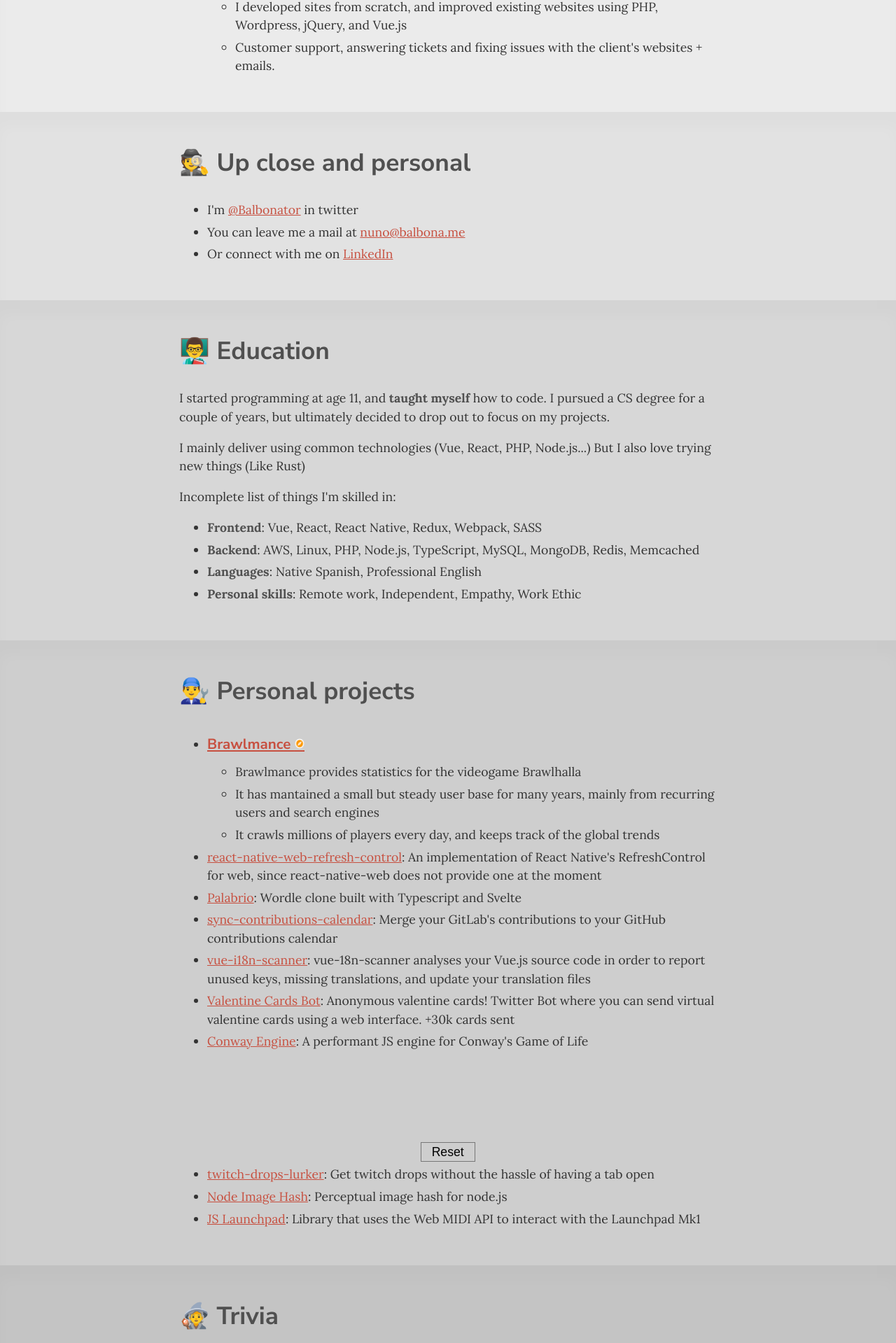
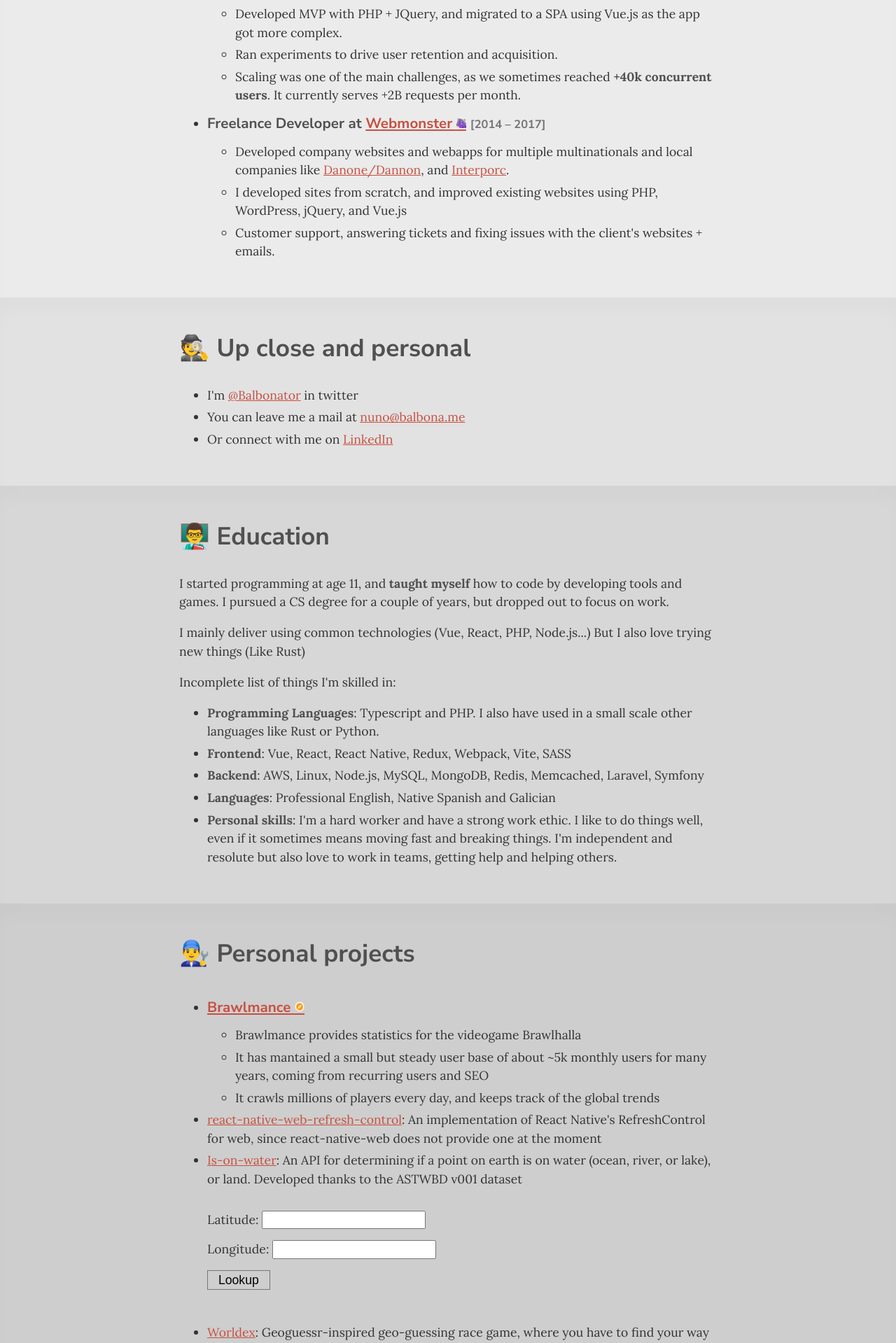
Before and after one commit to NiciusB/balbona.me, a PHP site: page / in a window 1280 px wide. Shown: the part 1560-3479 px from the top of the page at 70% size. Run offline with PHP 8.4, Linux system fonts and the light colour scheme; a map, chart or similar area stays blank.

Commit message:
feat: Add new experience and personal projects

```diff
--- a/src/css/style.css
+++ b/src/css/style.css
@@ -130,3 +130,15 @@ body.supports-js section.loaded>div {
     -o-transition: opacity .5s ease-in-out;
     transition: opacity .5s ease-in-out;
 }
+
+
+#isOnWaterPlayground {
+    margin: 2rem 0;
+    display: flex;
+    flex-wrap: wrap;
+    flex-direction: column;
+    gap: 1rem;
+}
+#isOnWaterResult {
+    white-space: pre-wrap;
+}
--- a/src/index.html
+++ b/src/index.html
@@ -18,6 +18,7 @@
     <link rel="stylesheet" href="./css/style.css" />
     <script src="./js/main.js"></script>
     <script async src="./js/conway-playground.js"></script>
+    <script async src="./js/is-on-water-sdk.js"></script>
   </head>
 
   <body>
@@ -26,7 +27,7 @@
         <div>
           <h1>Hi! I'm Nuno&nbsp;Balbona</h1>
           <h1>
-            Spanish full-stack
+            Full-stack
             <a href="https://github.com/NiciusB"
               >developer
               <span class="link-logo"
@@ -36,7 +37,7 @@
           </h1>
           <h2>
             <a href="#personal">Get&nbsp;in&nbsp;touch</a> or
-            <a href="./resume.pdf">Download&nbsp;resume</a>
+            <a href="./resume.pdf" target="_blank">Download&nbsp;resume <svg xmlns="http://www.w3.org/2000/svg" width="16" height="16" viewBox="0 -256 1850 1850"><path d="M1408 608V288q0-119-84.5-203.5T1120 0H288Q169 0 84.5 84.5T0 288v832q0 119 84.5 203.5T288 1408h704q14 0 23-9t9-23v-64q0-14-9-23t-23-9H288q-66 0-113-47t-47-113V288q0-66 47-113t113-47h832q66 0 113 47t47 113v320q0 14 9 23t23 9h64q14 0 23-9t9-23zm384 864V960q0-26-19-45t-45-19q-26 0-45 19l-176 176-652-652q-10-10-23-10t-23 10L695 553q-10 10-10 23t10 23l652 652-176 176q-19 19-19 45t19 45q19 19 45 19h512q26 0 45-19t19-45z" style="fill:currentColor" transform="matrix(1 0 0 -1 30.373 1426.95)"/></svg></a>
           </h2>
         </div>
       </section>
@@ -46,9 +47,34 @@
           <ul>
             <li>
               <h3>
+                Freelance Developer
+                <span class="year-range">[Sep 2022 - Present]</span>
+              </h3>
+              <ul>
+                <li>
+                  Bootstrapping a SaaS product, currently unreleased
+                </li>
+                <li>
+                  Doing some additional freelance work
+                </li>
+              </ul>
+            </li>
+            <li>
+              <h3>
                 CTO at Widitrade
-                <span class="year-range">[Dec 2021 - Present]</span>
+                <span class="year-range">[Dec 2021 - Sep 2022]</span>
               </h3>
+              <ul>
+                <li>
+                  Led full-stack team of 3 developers: assigning tasks, solving questions and issues, and monthly 1:1s; with a global understanding of the company and it’s needs
+                </li>
+                <li>
+                  Managed hiring processes
+                </li>
+                <li>
+                  Filled various roles depending on the company needs like contributing code, maintaining and deploying infrastructure, code reviewing…
+                </li>
+              </ul>
             </li>
             <li>
               <h3>
@@ -57,13 +83,13 @@
               </h3>
               <ul>
                 <li>
-                  Worked closely with all of the company's teams to maintain
-                  legacy ecommerce platform, which sells millions of euros
-                  monthly
+                  Maintained legacy ecommerce platform, which sells millions of euros monthly, using Symfony
                 </li>
                 <li>
-                  Contributed to the development of new platform, to migrate
-                  away from the aging codebase
+                  Developed a new platform from the ground up using Laravel and Vue.js
+                </li>
+                <li>
+                  Eventually promoted to CTO
                 </li>
               </ul>
             </li>
@@ -123,7 +149,7 @@
                 <a href="https://curiouscat.qa/"
                   >CuriousCat
                   <span class="link-logo"
-                    ><img src="./img/curiouscat_logo.png" /></span
+                    ><img alt="CuriousCat Logo" src="./img/curiouscat_logo.png" /></span
                 ></a>
                 <span class="year-range">[2016 – 2018]</span>
               </h3>
@@ -157,7 +183,7 @@
                 <a href="https://webmonster.io/"
                   >Webmonster
                   <span class="link-logo"
-                    ><img src="./img/webmonster_logo.png" /></span
+                    ><img alt="Webmonster Logo" src="./img/webmonster_logo.png" /></span
                 ></a>
                 <span class="year-range">[2014 – 2017]</span>
               </h3>
@@ -170,7 +196,7 @@
                 </li>
                 <li>
                   I developed sites from scratch, and improved existing websites
-                  using PHP, Wordpress, jQuery, and Vue.js
+                  using PHP, WordPress, jQuery, and Vue.js
                 </li>
                 <li>
                   Customer support, answering tickets and fixing issues with the
@@ -204,9 +230,8 @@
         <div>
           <h1>👨‍🏫 Education</h1>
           <p>
-            I started programming at age 11, and <b>taught myself</b> how to
-            code. I pursued a CS degree for a couple of years, but ultimately
-            decided to drop out to focus on my projects.
+            I started programming at age 11, and <b>taught myself</b> how to code by developing tools and games.
+            I pursued a CS degree for a couple of years, but dropped out to focus on work.
           </p>
           <p>
             I mainly deliver using common technologies (Vue, React, PHP,
@@ -215,16 +240,18 @@
           <p>Incomplete list of things I'm skilled in:</p>
           <ul>
             <li>
-              <b>Frontend</b>: Vue, React, React Native, Redux, Webpack, SASS
+              <b>Programming Languages</b>: Typescript and PHP. I also have used in a small scale other languages like Rust or Python.
             </li>
             <li>
-              <b>Backend</b>: AWS, Linux, PHP, Node.js, TypeScript, MySQL,
-              MongoDB, Redis, Memcached
+              <b>Frontend</b>: Vue, React, React Native, Redux, Webpack, Vite, SASS
             </li>
-            <li><b>Languages</b>: Native Spanish, Professional English</li>
             <li>
-              <b>Personal skills</b>: Remote work, Independent, Empathy, Work
-              Ethic
+              <b>Backend</b>: AWS, Linux, Node.js, MySQL, MongoDB, Redis, Memcached, Laravel, Symfony
+            </li>
+            <li><b>Languages</b>: Professional English, Native Spanish and Galician</li>
+            <li>
+              <b>Personal skills</b>: I'm a hard worker and have a strong work ethic. I like to do things well, even if it sometimes means moving fast and breaking things.
+                                      I'm independent and resolute but also love to work in teams, getting help and helping others.
             </li>
           </ul>
         </div>
@@ -238,7 +265,7 @@
                 <a href="https://brawlmance.com/"
                   >Brawlmance
                   <span class="link-logo"
-                    ><img src="./img/brawlmance_logo.png" /></span
+                    ><img alt="Brawlmance Logo" src="./img/brawlmance_logo.png" /></span
                 ></a>
               </h3>
               <ul>
@@ -246,8 +273,8 @@
                   Brawlmance provides statistics for the videogame Brawlhalla
                 </li>
                 <li>
-                  It has mantained a small but steady user base for many years,
-                  mainly from recurring users and search engines
+                  It has mantained a small but steady user base of about ~5k monthly users for many years,
+                  coming from recurring users and SEO
                 </li>
                 <li>
                   It crawls millions of players every day, and keeps track of
@@ -261,6 +288,28 @@
                 >react-native-web-refresh-control</a
               >: An implementation of React Native's RefreshControl for web,
               since react-native-web does not provide one at the moment
+            </li>
+            <li>
+              <a href="https://palabrio.balbona.me">Is-on-water</a>: An API for determining if a point on earth is on water (ocean, river, or lake), or land. Developed thanks to the ASTWBD v001 dataset
+
+            <form id="isOnWaterPlayground">
+              <label>
+                Latitude:
+                <input type="text" name="lat"  />
+              </label>
+              <label>
+                Longitude:
+                <input type="text" name="lon" />
+              </label>
+              <div><button>Lookup</button></div>
+              <div id="isOnWaterResult"></div>
+            </form>
+            </li>
+            <li>
+              <a href="https://playworldex.com">Worldex</a>: Geoguessr-inspired geo-guessing race game, where you have to find your way to the finish line as fast as you can, from an unknown urban location. Supports multiplayer lobbies using a Node.js server and websockets
+            </li>
+            <li>
+              <a href="https://scrambled-words.vercel.app/">Scrambled Words (mobile only)</a>: Endless Scrabble word game
             </li>
             <li>
               <a href="https://palabrio.balbona.me">Palabrio</a>: Wordle clone
@@ -280,12 +329,6 @@
               translation files
             </li>
             <li>
-              <a href="https://twitter.com/ValentineCardsB"
-                >Valentine Cards Bot</a
-              >: Anonymous valentine cards! Twitter Bot where you can send
-              virtual valentine cards using a web interface. +30k cards sent
-            </li>
-            <li>
               <div>
                 <a href="https://github.com/NiciusB/conway-engine"
                   >Conway Engine</a
@@ -299,12 +342,7 @@
             <li>
               <a href="https://github.com/NiciusB/twitch-drops-lurker"
                 >twitch-drops-lurker</a
-              >: Get twitch drops without the hassle of having a tab open
-            </li>
-            <li>
-              <a href="https://github.com/NiciusB/node-image-hash"
-                >Node Image Hash</a
-              >: Perceptual image hash for node.js
+              >: Get twitch drops without the hassle of having a tab open, using Puppeteer.
             </li>
             <li>
               <a href="https://github.com/NiciusB/js-launchpad">JS Launchpad</a
@@ -324,20 +362,17 @@
               Galicia, Spain
             </li>
             <li>
-              My mother tongues are Spanish and
-              <a href="https://en.wikipedia.org/wiki/Galician_language"
+              Thanks to <a href="https://en.wikipedia.org/wiki/Galician_language"
                 >Galician</a
-              >, but I also speak English at a professional level. (And I
-              understand Portuguese fairly well. Thanks, Galician!!!)
+              > being my mother tongue, I understand Portuguese fairly well
             </li>
             <li>My favourite emoji is the lil cowboy guy 🤠</li>
           </ul>
         </div>
       </section>
       <section id="footer">
-        <div>
-          This is a footer. It doesn't do anything, but it looks cute. 🤓
-        </div>
+        <p>This is a footer! It might not be much but it's mine 🤓</p>
+        <p><a href="https://github.com/niciusb/balbona.me">Website source code</a></p>
       </section>
     </main>
   </body>
--- /dev/null
+++ b/src/js/is-on-water-sdk.js
@@ -0,0 +1,37 @@
+onDomReady(() => {
+    const playgroundElm = document.querySelector("#isOnWaterPlayground")
+    const resultElm = playgroundElm.querySelector("#isOnWaterResult")
+
+    playgroundElm.addEventListener('submit', (event) => {
+        event.preventDefault()
+
+        const formData = new FormData(playgroundElm)
+
+        const lat = formData.get('lat')
+        const lon = formData.get('lon')
+
+        if (lat.trim().length === 0 || lon.trim().length === 0 || isNaN(lat) || isNaN(lon)) {
+            resultElm.innerText = 'Please set valid latitude and longitude values'
+            return
+        }
+
+        resultElm.innerText = 'Loading...'
+
+        fetch(`https://is-on-water.balbona.me/api/v1/get/${lat}/${lon}`)
+            .then(res => res.json())
+            .then(result => {
+                resultElm.innerText = JSON.stringify(result, null, 2)
+            })
+            .catch(err => {
+                resultElm.innerText = 'Something went wrong: ' + err.message
+            })
+    })
+})
+
+function onDomReady(callback) {
+    if (document.readyState === "interactive" || document.readyState === "complete") {
+        callback()
+    } else {
+        document.addEventListener("DOMContentLoaded", callback)
+    }
+}
```
Also changed, not shown: src_resume_pdf/index.html (+29 -11 lines), .github/workflows/cd.yml.
